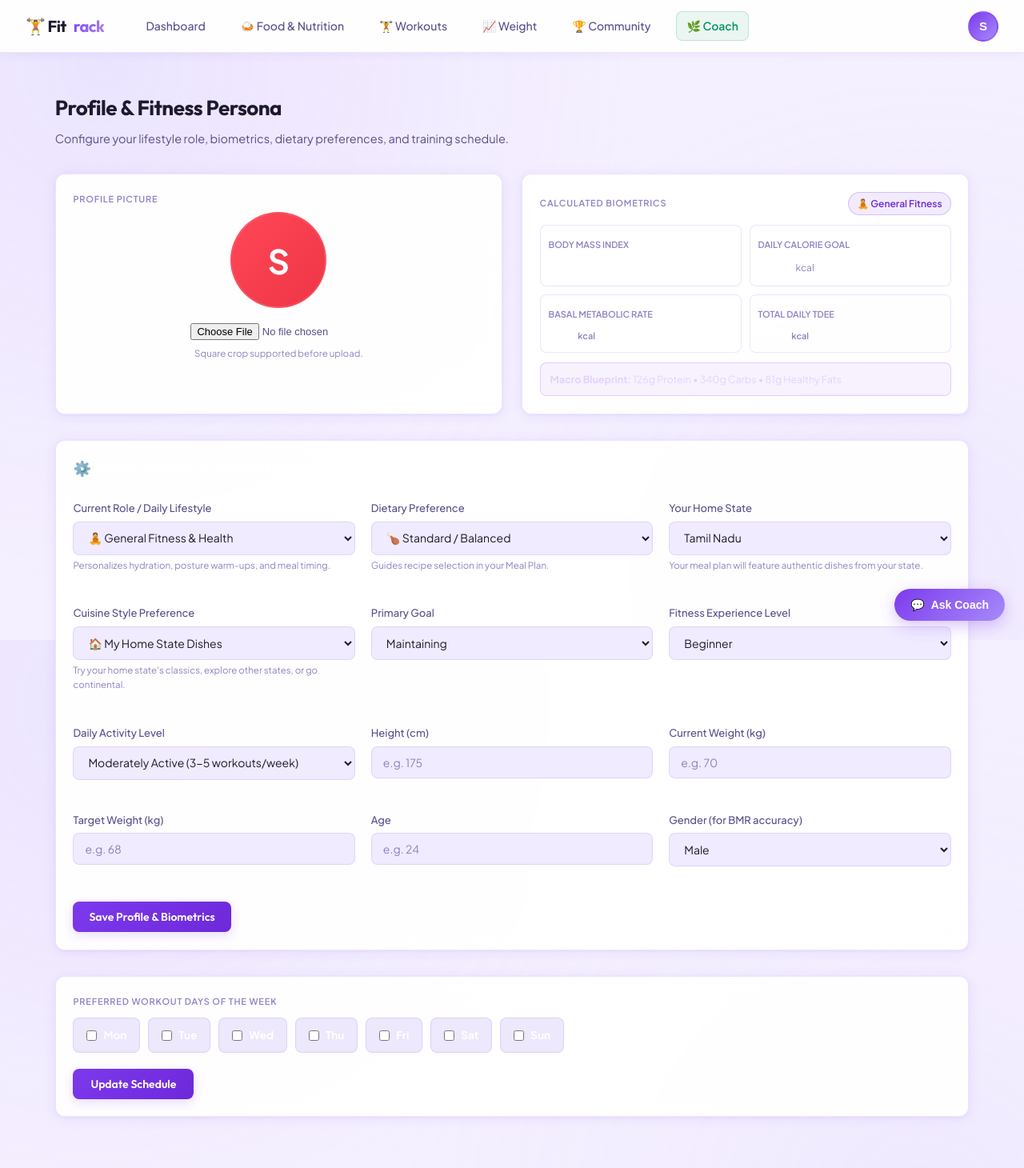
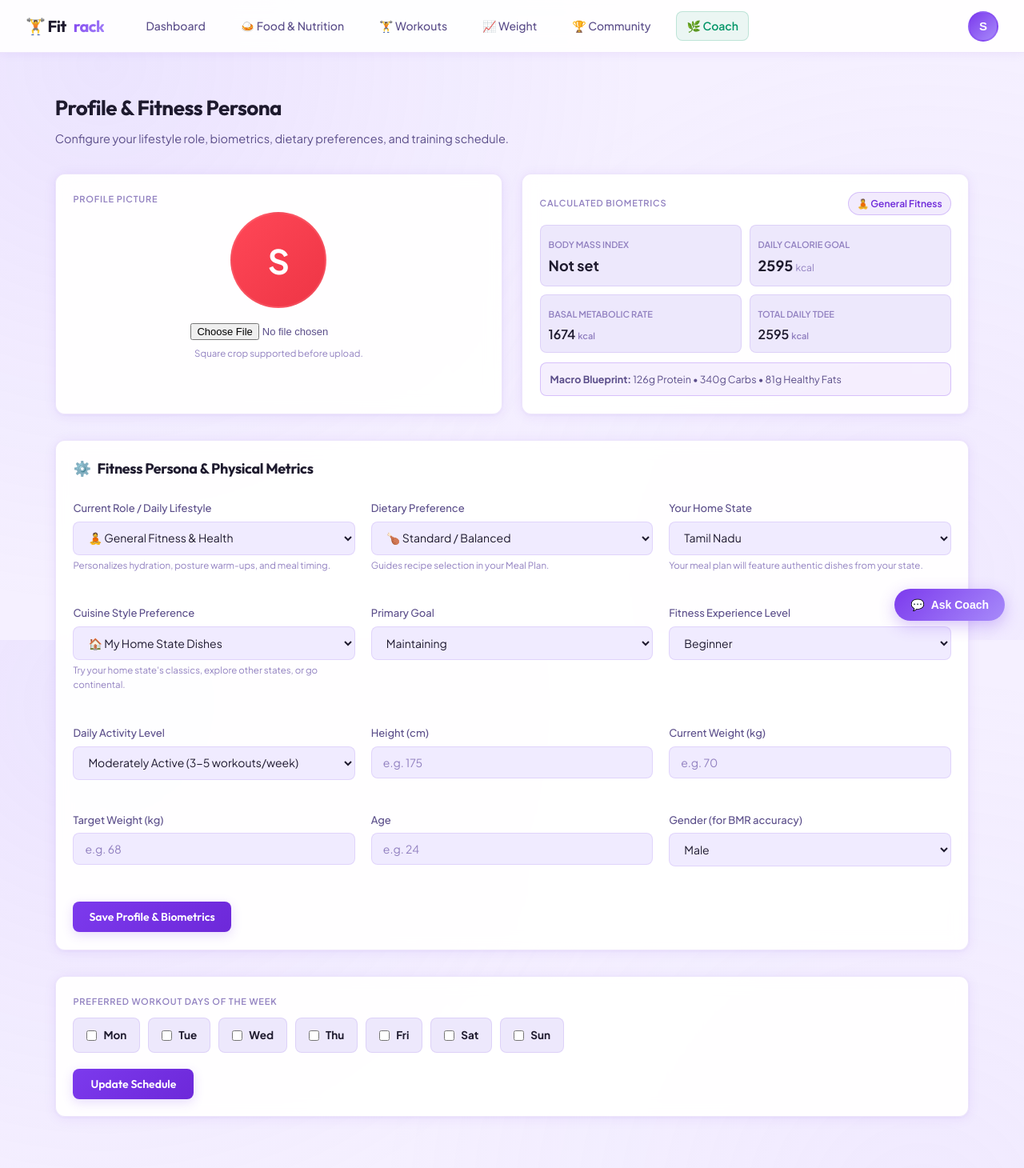
Before and after one commit to abel-111/Fitrack, a Flask app: page /profile/ in a window 1280 px wide. Shown: the whole page at 80% size. Run offline with Flask 3, Linux system fonts and the light colour scheme; the visitor is signed in with stand-in values (Sample User, id 1); data that the repository does not hold is empty; some libraries are stand-ins or nearby versions.

Commit message:
ui(profile): minor layout and label fixes for profile form

```diff
--- a/app/templates/profile.html
+++ b/app/templates/profile.html
@@ -36,36 +36,36 @@
             </div>
 
             <div style="display:grid; grid-template-columns:1fr 1fr; gap:10px; margin-bottom:12px;">
-                <div style="background:rgba(255,255,255,0.03); border:1px solid var(--border-subtle); border-radius:var(--radius-sm); padding:10px;">
+                <div style="background:var(--bg-surface-elevated); border:1px solid var(--border-subtle); border-radius:var(--radius-sm); padding:10px;">
                     <span style="font-size:11px; color:var(--text-muted); text-transform:uppercase; font-weight:600;">Body Mass Index</span>
-                    <div style="font-size:18px; font-weight:700; color:#fff; margin-top:2px;">
-                        {% if bmi %}{{ bmi }} <span style="font-size:12px; font-weight:normal; color:#48dbfb;">({{ bmi_category }})</span>{% else %}Not set{% endif %}
+                    <div style="font-size:18px; font-weight:700; color:var(--text-primary); margin-top:2px;">
+                        {% if bmi %}{{ bmi }} <span style="font-size:12px; font-weight:normal; color:var(--brand-primary);">({{ bmi_category }})</span>{% else %}Not set{% endif %}
                     </div>
                 </div>
 
-                <div style="background:rgba(255,255,255,0.03); border:1px solid var(--border-subtle); border-radius:var(--radius-sm); padding:10px;">
+                <div style="background:var(--bg-surface-elevated); border:1px solid var(--border-subtle); border-radius:var(--radius-sm); padding:10px;">
                     <span style="font-size:11px; color:var(--text-muted); text-transform:uppercase; font-weight:600;">Daily Calorie Goal</span>
-                    <div style="font-size:18px; font-weight:700; color:#fff; margin-top:2px;">
+                    <div style="font-size:18px; font-weight:700; color:var(--text-primary); margin-top:2px;">
                         {{ calorie_target }} <span style="font-size:12px; font-weight:normal; color:var(--text-muted);">kcal</span>
                     </div>
                 </div>
 
-                <div style="background:rgba(255,255,255,0.03); border:1px solid var(--border-subtle); border-radius:var(--radius-sm); padding:10px;">
+                <div style="background:var(--bg-surface-elevated); border:1px solid var(--border-subtle); border-radius:var(--radius-sm); padding:10px;">
                     <span style="font-size:11px; color:var(--text-muted); text-transform:uppercase; font-weight:600;">Basal Metabolic Rate</span>
-                    <div style="font-size:16px; font-weight:600; color:#fff; margin-top:2px;">
+                    <div style="font-size:16px; font-weight:600; color:var(--text-primary); margin-top:2px;">
                         {{ bmr }} <span style="font-size:11px; color:var(--text-muted);">kcal</span>
                     </div>
                 </div>
 
-                <div style="background:rgba(255,255,255,0.03); border:1px solid var(--border-subtle); border-radius:var(--radius-sm); padding:10px;">
+                <div style="background:var(--bg-surface-elevated); border:1px solid var(--border-subtle); border-radius:var(--radius-sm); padding:10px;">
                     <span style="font-size:11px; color:var(--text-muted); text-transform:uppercase; font-weight:600;">Total Daily TDEE</span>
-                    <div style="font-size:16px; font-weight:600; color:#fff; margin-top:2px;">
+                    <div style="font-size:16px; font-weight:600; color:var(--text-primary); margin-top:2px;">
                         {{ tdee }} <span style="font-size:11px; color:var(--text-muted);">kcal</span>
                     </div>
                 </div>
             </div>
 
-            <div style="background:rgba(165,94,234,0.08); border:1px solid rgba(165,94,234,0.25); border-radius:var(--radius-sm); padding:10px 12px; font-size:12.5px; color:#e2d2fe;">
+            <div style="background:rgba(124,58,237,0.08); border:1px solid rgba(124,58,237,0.25); border-radius:var(--radius-sm); padding:10px 12px; font-size:12.5px; color:var(--text-secondary);">
                 <strong>Macro Blueprint:</strong> {{ macros.protein }}g Protein • {{ macros.carbs }}g Carbs • {{ macros.fat }}g Healthy Fats
             </div>
         </div>
@@ -73,7 +73,7 @@
 
     <!-- Main Settings Form -->
     <div class="stat-card" style="margin-bottom:2rem;">
-        <h3 style="font-size:18px; font-weight:700; color:#fff; margin-bottom:1.5rem; display:flex; align-items:center; gap:8px;">
+        <h3 style="font-size:18px; font-weight:700; color:var(--text-primary); margin-bottom:1.5rem; display:flex; align-items:center; gap:8px;">
             <span>⚙️</span> Fitness Persona & Physical Metrics
         </h3>
 
@@ -222,7 +222,7 @@
         <form method="POST" action="{{ url_for('profile.update_days') }}">
             <div style="display:flex; flex-wrap:wrap; gap:10px; margin-bottom:1.25rem;">
                 {% for day in days %}
-                <label style="display:flex; align-items:center; gap:8px; background:var(--bg-surface-elevated); border:1px solid var(--border-subtle); border-radius:var(--radius-sm); padding:10px 16px; font-size:13.5px; color:#fff; cursor:pointer; transition:all 0.2s ease;">
+                <label style="display:flex; align-items:center; gap:8px; background:var(--bg-surface-elevated); border:1px solid var(--border-subtle); border-radius:var(--radius-sm); padding:10px 16px; font-size:13.5px; color:var(--text-primary); cursor:pointer; transition:all 0.2s ease;">
                     <input type="checkbox" name="days" value="{{ day }}" {% if day in selected_days %}checked{% endif %} style="accent-color:var(--brand-primary); cursor:pointer;">
                     <strong>{{ day }}</strong>
                 </label>
@@ -236,7 +236,7 @@
 <!-- Crop modal -->
 <div id="cropModal" class="modal-overlay">
     <div class="modal-card">
-        <h3 style="color:#fff; font-size:18px; font-weight:700; margin:0 0 1rem;">Crop Profile Photo</h3>
+        <h3 style="color:var(--text-primary); font-size:18px; font-weight:700; margin:0 0 1rem;">Crop Profile Photo</h3>
         <div style="max-height:300px; overflow:hidden; border-radius:var(--radius-sm);">
             <img id="cropImage" style="max-width:100%; display:block;">
         </div>
```
